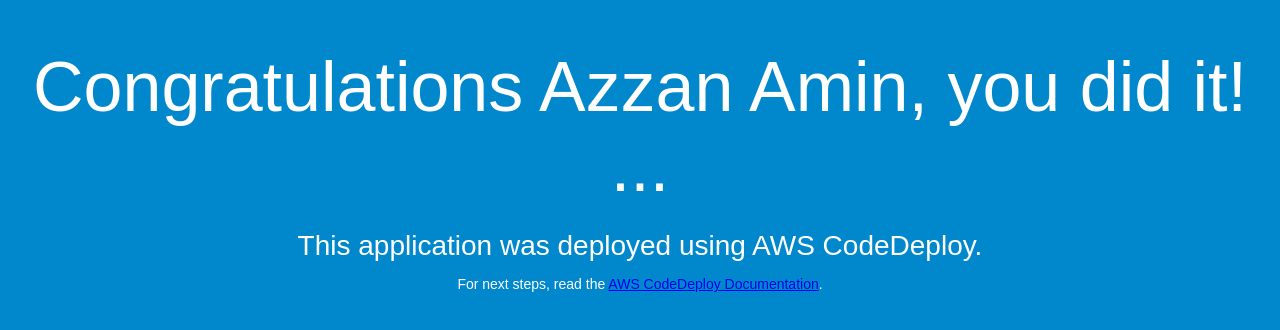
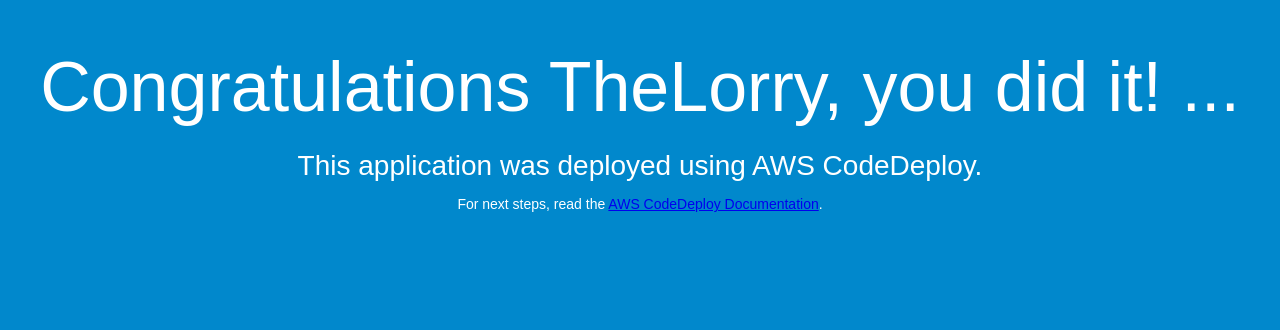
Before and after one commit to azzan-amin-97/code-deploy-demo, a plain HTML site: page index.html in a window 1280 px wide. Drawn offline with Linux system fonts and the light colour scheme.

Commit message:
update github workflow

```diff
--- a/index.html
+++ b/index.html
@@ -26,7 +26,7 @@
 </head>
 <body>
   <div align="center">
-    <h1>Congratulations Azzan Amin, you did it! ...</h1>
+    <h1>Congratulations TheLorry, you did it! ...</h1>
     <h2>This application was deployed using AWS CodeDeploy.</h2>
     <p>For next steps, read the <a href="http://aws.amazon.com/documentation/codedeploy">AWS CodeDeploy Documentation</a>.</p>
   </div>
```
